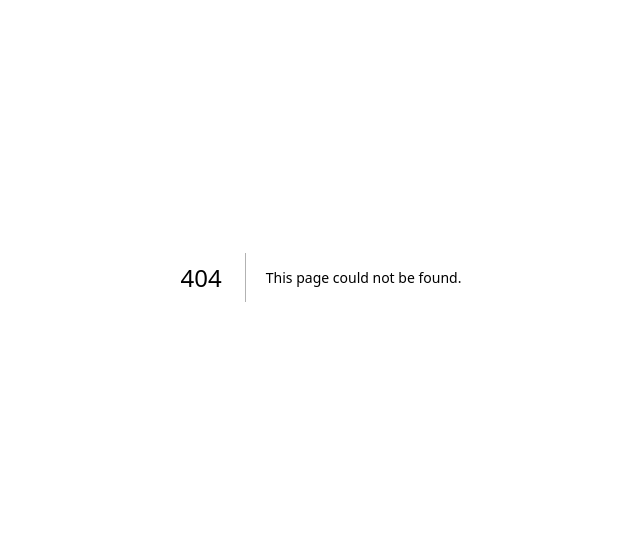
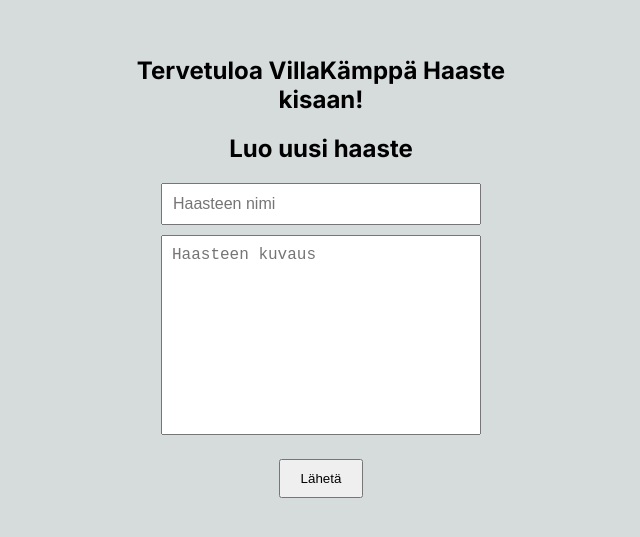
Before and after one commit to xWilQ/challenge-app, a Next.js app: page /omahaaste in a window 1280 px wide. Before the commit this address had no page. Shown: the part 123-660 px from the top of the page, without its empty margins (319-959 px from the left). Built offline with nearby package versions, Linux system fonts and the light colour scheme; no server answers.

Commit message:
working on a new page, where users can add custom challenges

```diff
--- a/app/Components/ChallengeCard.module.css
+++ b/app/Components/ChallengeCard.module.css
@@ -61,6 +61,7 @@
     padding: 10px;
     border: 1px solid #ddd;
     border-radius: 4px;
+    resize: none;
   }
 
   .commentActions {
--- /dev/null
+++ b/app/omahaaste/page.js
@@ -0,0 +1,62 @@
+"use client";
+import React, { useState, useEffect } from 'react';
+import { db } from '../../firebaseConfig';
+import styles from './page.module.css';
+import { collection, doc , getDocs, addDoc, getDoc, setDoc, updateDoc } from 'firebase/firestore';
+
+export default function Omahaaste() {
+
+    const [submitted, setSubmitted] = useState(false);
+    const [challengeName, setChallengeName] = useState('');
+    const [challengeDescription, setChallengeDescription] = useState('');
+
+    const handleFormSubmit = async (e) => {
+        e.preventDefault();
+
+        //TODO: add id numbering to the challenges
+
+        const docRef = await addDoc(collection(db, "haasteet"), {
+            name: challengeName,
+            description: challengeDescription,
+            uniqueness: 0,
+        });
+
+        setSubmitted(true);
+        setChallengeName('');
+        setChallengeDescription('');
+    };
+
+    return (
+        <div className={styles.form}>
+
+            <h1 className={styles.logo}>Tervetuloa VillaKämppä Haaste kisaan!</h1>
+            <h2 className={styles.logo}>Luo uusi haaste</h2>
+
+            {!submitted ? (
+
+            <form onSubmit={handleFormSubmit}>
+                <input className={styles.name}
+                    type="text"
+                    value={challengeName}
+                    onChange={(e) => setChallengeName(e.target.value)}
+                    placeholder="Haasteen nimi"
+                    required
+                />
+                <textarea className={styles.description}
+                    type="text"
+                    value={challengeDescription}
+                    onChange={(e) => setChallengeDescription(e.target.value)}
+                    placeholder="Haasteen kuvaus"
+                    required
+                />
+                <button type="submit" className={styles.button}>Lähetä</button>
+            </form>
+            ):(
+            <>
+                <h2 className={styles.logo}>Kiitos haasteen luomisesta!</h2>
+                <button onClick={() => setSubmitted(false)} className={styles.button}>Luo uusi haaste</button>
+            </>
+            )}
+        </div>
+    );
+}
--- /dev/null
+++ b/app/omahaaste/page.module.css
@@ -0,0 +1,41 @@
+.form {
+  margin: 0;
+  position: absolute;
+  top: 50%;
+  left: 50%;
+  -ms-transform: translate(-50%, -50%);
+  transform: translate(-50%, -50%);
+  text-align: center;
+  margin: auto;
+  max-width: 400px;
+}
+
+.container {
+  text-align: center;
+}
+
+.name {
+  width: 80%;
+  padding: 10px;
+  margin-bottom: 10px;
+  font-size: 16px;
+}
+
+.description {
+  width: 80%;
+  height: 200px;
+  padding: 10px;
+  font-size: 16px;
+  margin-bottom: 20px;
+  resize: none;
+}
+
+.button {
+  padding: 10px 20px;
+}
+
+.logo {
+ text-align: center;
+ font-size: 24px;
+ margin-bottom: 20px;
+}
```
